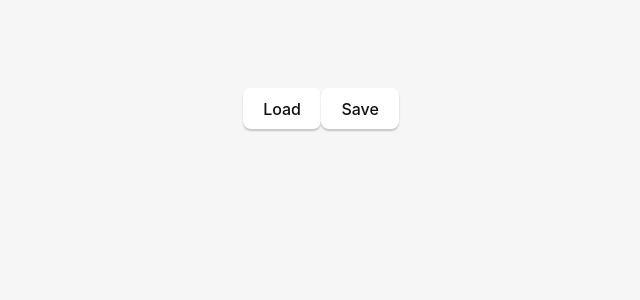
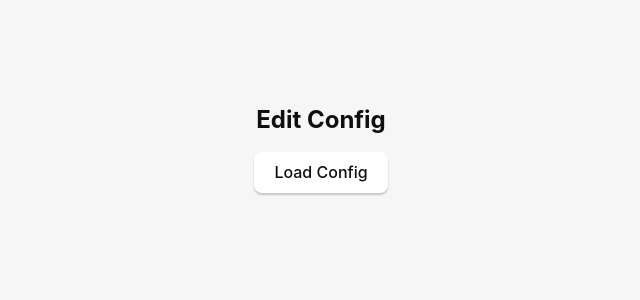
Before and after one commit to ragingbeardo/bce-config-editor, an Angular app: page / in a window 1280 px wide. Shown: the top 300 px of the page, without its empty margins (319-959 px from the left). Built offline with nearby package versions, Linux system fonts and the light colour scheme.

Commit message:
working read and write

```diff
--- a/src-tauri/tauri.conf.json
+++ b/src-tauri/tauri.conf.json
@@ -33,7 +33,7 @@
         "resizable": true,
         "title": "beardos-config-emporium-config-editor",
         "width": 800,
-        "height": 600
+        "height": 1000
       }
     ]
   }
--- a/src/app/app.component.html
+++ b/src/app/app.component.html
@@ -1,6 +1,31 @@
 <div class="container">
   <div>
-    <button (click)="readCurrentConfig()">Load</button>
-    <button (click)="writeNewConfig()">Save</button>
+    <h2>Edit Config</h2>
+    <div *ngIf="jsonConfig">
+      <h3>Global</h3>
+      <label>
+        Disable Everything:
+        <input type="checkbox" [(ngModel)]="jsonConfig.global.disableEverything">
+      </label>
+      <label>
+        Enable Debug Mode:
+        <input type="checkbox" [(ngModel)]="jsonConfig.global.enableDebugMode">
+      </label>
+
+      <!-- Repeat similar blocks for other top-level sections like 'storage', 'hideout', etc. -->
+
+      <h3>Storage</h3>
+      <!-- Add inputs for 'storage' related fields -->
+
+      <h3>Hideout</h3>
+      <!-- Add inputs for 'hideout' related fields -->
+
+      <!-- ... other sections ... -->
+
+      <button (click)="writeNewConfig()">Save Config</button>
+    </div>
+    <div *ngIf="!jsonConfig">
+      <button (click)="readCurrentConfig()">Load Config</button>
+    </div>
   </div>
 </div>
--- a/src/app/app.component.ts
+++ b/src/app/app.component.ts
@@ -1,4 +1,5 @@
 import { Component } from "@angular/core";
+import { j } from "@tauri-apps/api/event-41a9edf5";
 import { invoke } from "@tauri-apps/api/tauri";
 
 @Component({
@@ -17,10 +18,10 @@ export class AppComponent {
   }
 
   async writeNewConfig(): Promise<void> {
-    const jsonString = JSON.stringify(this.jsonConfig);
+    const jsonData = JSON.stringify(this.jsonConfig);
 
     try {
-      await invoke('write_new_config', { json_data: jsonString });
+      await invoke('write_new_config', { jsonData });
       console.log('Config successfully written');
     } catch (error) {
       console.error('Error writing config:', error);
--- a/src/app/app.module.ts
+++ b/src/app/app.module.ts
@@ -1,11 +1,12 @@
 import { NgModule } from "@angular/core";
 import { BrowserModule } from "@angular/platform-browser";
+import { FormsModule } from "@angular/forms";
 
 import { AppComponent } from "./app.component";
 
 @NgModule({
   declarations: [AppComponent],
-  imports: [BrowserModule],
+  imports: [BrowserModule, FormsModule],
   providers: [],
   bootstrap: [AppComponent],
 })
```
